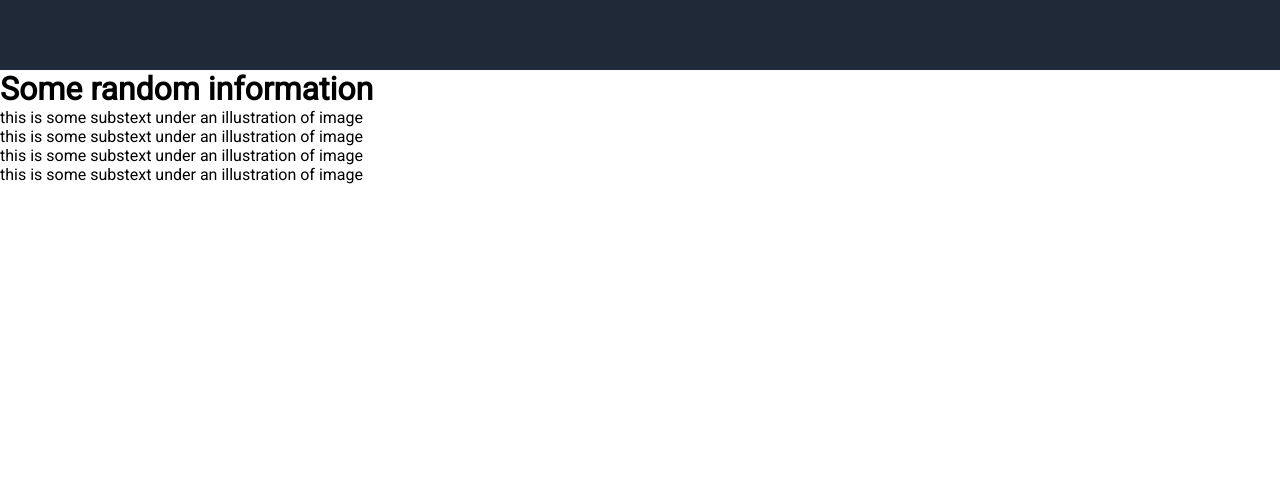
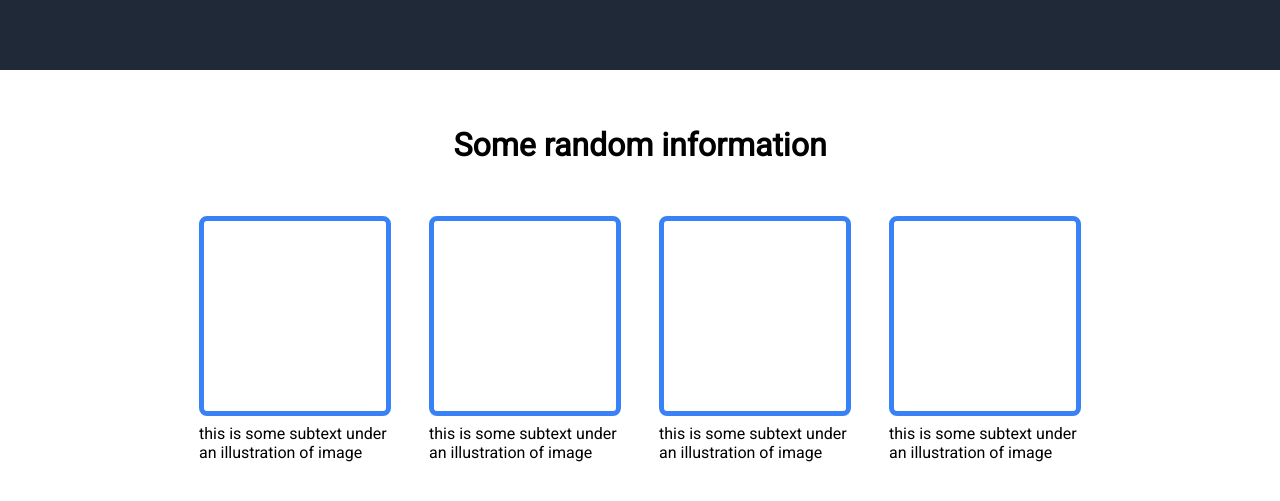
Before and after one commit to gnanaprakash2918/Landing-Page, a plain HTML site: page index.html in a window 1280 px wide. Shown: the part 407-908 px from the top of the page. Before the commit the page ends 800 px from the top, so only its background shows below. Drawn offline with Linux system fonts and the light colour scheme.

Commit message:
Added Card container and aligned them
Added paragraph and card inside card containers

Added border to card

```diff
--- a/index.html
+++ b/index.html
@@ -48,17 +48,24 @@
     <div class="section-2">
       <h1 class="sec-2-heading">Some random information</h1>
       <div class="cards">
-        <div class="card1">
-          <p>this is some substext under an illustration of image</p>
+        <div class="card-container">
+          <div class="card"></div>
+          <p>this is some subtext under an illustration of image</p>
         </div>
-        <div class="card2">
-          <p>this is some substext under an illustration of image</p>
+
+        <div class="card-container">
+          <div class="card"></div>
+          <p>this is some subtext under an illustration of image</p>
         </div>
-        <div class="card3">
-          <p>this is some substext under an illustration of image</p>
+
+        <div class="card-container">
+          <div class="card"></div>
+          <p>this is some subtext under an illustration of image</p>
         </div>
-        <div class="card4">
-          <p>this is some substext under an illustration of image</p>
+
+        <div class="card-container">
+          <div class="card"></div>
+          <p>this is some subtext under an illustration of image</p>
         </div>
       </div>
     </div>
--- a/style.css
+++ b/style.css
@@ -107,3 +107,38 @@ a {
   border: none;
   border-radius: 5px;
 }
+
+.section-2 {
+  display: flex;
+  flex-direction: column;
+  justify-content: center;
+  align-items: center;
+  height: 500px;
+}
+
+.cards {
+  display: flex;
+  justify-content: center;
+  align-items: center;
+  gap: 30px;
+  width: 90%;
+  height: 70%;
+}
+
+.card-container {
+  display: flex;
+  flex-direction: column;
+  align-content: center;
+  justify-content: center;
+  padding: 4px;
+  height: 270px;
+  width: 200px;
+}
+
+.card {
+  height: 200px;
+  width: 100%;
+  border: 5px solid #3882f6;
+  border-radius: 8px;
+  margin-bottom: 8px;
+}
```
